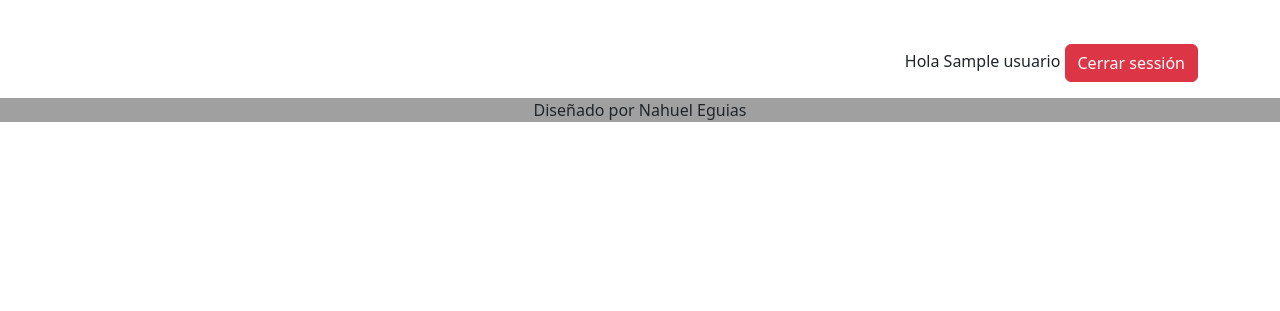
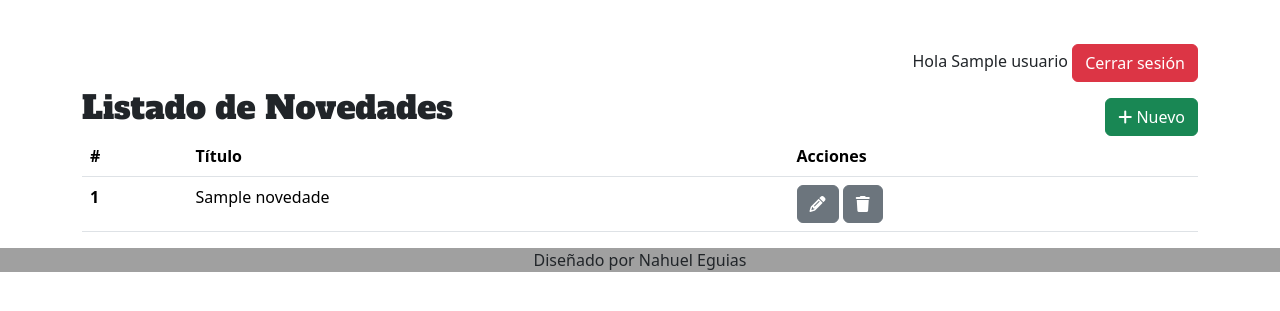
Before and after one commit to NahuelEguias/PROYECTO-FINAL, a Node server app: template views/admin/novedades.hbs in a window 1280 px wide. Shown: the part 56-367 px from the top of the page. Run offline with Node 20, Linux system fonts and the light colour scheme; the template is opened without the code that fills it: most values are stand-ins (such as "Sample title", 1, 10 or a date in 2020).

Commit message:
actualización proyecto final

```diff
--- a/views/admin/novedades.hbs
+++ b/views/admin/novedades.hbs
@@ -4,9 +4,47 @@
         <div class="col">
             <p class="text-end">
                 <span>Hola {{usuario}}</span>
-                <a href="/admin/login/logout" class="btn btn-danger">Cerrar sessión<i class="fas fa-sing-out-alt"></i></a>
+                <a href="/admin/login/logout" class="btn btn-danger">Cerrar sesión<i
+                        class="fas fa-sing-out-alt"></i></a>
             </p>
         </div>
     </div>
-   {{!-- fila 1 --}}
+    {{!-- fin fila 1 --}}
+
+    {{!-- fila 2 --}}
+    <div class="row">
+        <div class="col-7" style="margin-top:-9px ;">
+            <h2>Listado de Novedades</h2>
+        </div>
+        <div class="col-5 text-end">
+            <a href="" class="btn btn-success"><i class="fas fa-plus"></i> Nuevo</a>
+        </div>
+    </div>
+    {{! -- fin fila 2}}
+    {{! -- fila 3}}
+    <div class="row">
+        <div class="col">
+            <table class="table">
+                <thead>
+                    <tr>
+                        <th scope="col">#</th>
+                        <th scope="col">Título</th>
+                        <th scope="col" class="text-right">Acciones</th>
+                    </tr>
+                </thead>
+                <tbody>
+                    {{#each novedades}}
+                    <tr>
+                        <th scope="row">{{id}}</th>
+                        <td>{{titulo}}</td>
+                        <td class="text-right">
+                            <a href="" class="btn btn-secondary"><i class="fas fa-pencil-alt"></i> </a>
+                            <a href="/admin/novedades/eliminar/{{id}}" class="btn btn-secondary"><i class="fas fa-trash"></i></a>
+                        </td>
+                    </tr>
+                    {{/each}}
+                </tbody>
+            </table>
+        </div>
+    </div>
 </div> {{!-- fin contenedor --}}
--- a/views/layout.hbs
+++ b/views/layout.hbs
@@ -6,10 +6,13 @@
   <meta http-equiv="X-UA-Compatible" content="IE=edge">
   <meta name="viewport" content="width=device-width, initial-scale=1.0">
   <link href="https://fonts.googleapis.com/css2?family=Alfa+Slab+One&display=swap" rel="stylesheet">
-  <title>SEGUROS EGUIAS</title>
+  <link rel="stylesheet" href="https://cdnjs.cloudflare.com/ajax/libs/font-awesome/6.4.0/css/all.min.css"
+    integrity="sha512-iecdLmaskl7CVkqkXNQ/ZH/XLlvWZOJyj7Yy7tcenmpD1ypASozpmT/E0iPtmFIB46ZmdtAc9eNBvH0H/ZpiBw=="
+    crossorigin="anonymous" referrerpolicy="no-referrer" />
   <link href="https://cdn.jsdelivr.net/npm/bootstrap@5.3.0-alpha2/dist/css/bootstrap.min.css" rel="stylesheet"
     integrity="sha384-aFq/bzH65dt+w6FI2ooMVUpc+21e0SRygnTpmBvdBgSdnuTN7QbdgL+OapgHtvPp" crossorigin="anonymous">
   <link rel="stylesheet" href="/stylesheets/seguros.css">
+  <title>SEGUROS EGUIAS</title>
 </head>
 
 <body>
@@ -47,8 +50,7 @@
     <p class="text-center">Diseñado por Nahuel Eguias</p>
   </footer>
   <script src="https://cdn.jsdelivr.net/npm/bootstrap@5.3.0-alpha2/dist/js/bootstrap.bundle.min.js"
-    integrity="sha384-qKXV1j0HvMUeCBQ+QVp7JcfGl760yU08IQ+GpUo5hlbpg51QRiuqHAJz8+BrxE/N"
-    crossorigin="anonymous">
+    integrity="sha384-qKXV1j0HvMUeCBQ+QVp7JcfGl760yU08IQ+GpUo5hlbpg51QRiuqHAJz8+BrxE/N" crossorigin="anonymous">
     </script>
 
 </body>
```
Also changed, not shown: models/novedadesModel.js (added, +16 -0 lines), routes/admin/novedades.js (+16 -2 lines), routes/index.js (+8 -2 lines), views/index.hbs (+26 -17 lines).
